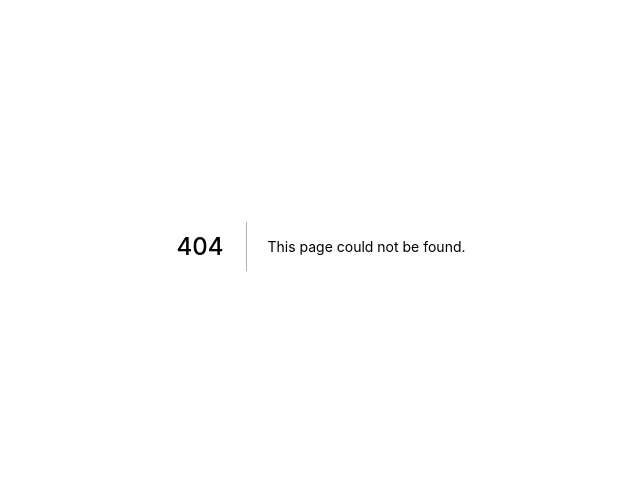
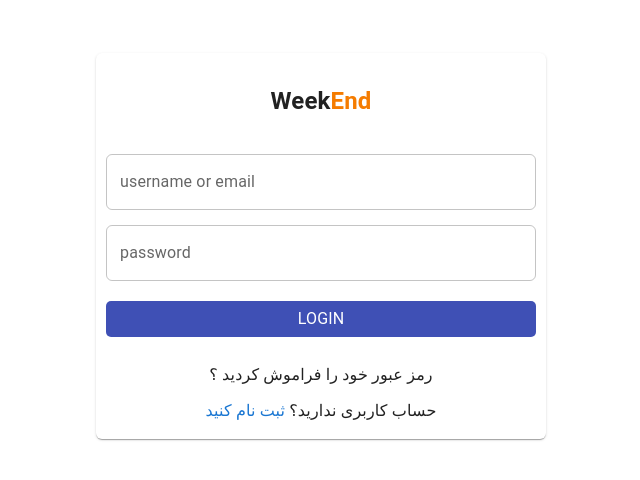
Before and after one commit to behrooz-arabzade/weekend, a Next.js app: page /login in a window 1280 px wide. Before the commit this address had no page. Shown: the part 154-634 px from the top of the page, without its empty margins (319-959 px from the left). Built offline with nearby package versions, Linux system fonts and the light colour scheme.

Commit message:
Done without api call

```diff
--- a/components/molecules/Login/Login.tsx
+++ b/components/molecules/Login/Login.tsx
@@ -1,12 +1,13 @@
-import React, { FC, MouseEventHandler, useState } from "react";
+import React, { FC, MouseEventHandler, useEffect, useState } from "react";
 
 import { Button, Card, TextField, Typography } from "@mui/material";
 
 //CSS(Style Sheets)
 import useLoginStyle from "./useStyle";
+import { useRouter } from "next/router";
 
 interface ILogin {
-  onSubmitClicked: (username: string, password: string) => void;
+  onLoginComplete: () => void;
   onRegisterClicked: () => void;
   onForgetPasswordClicked: () => void;
 }
@@ -17,23 +18,30 @@ interface IData {
 }
 
 const Login: FC<ILogin> = ({
-  onSubmitClicked,
+  onLoginComplete,
   onRegisterClicked,
   onForgetPasswordClicked,
 }) => {
   const { classes, cx } = useLoginStyle();
 
-  const [data, setData] = useState<IData>({
-    user: "",
-    password: "",
-  });
+  const [user, setUser] = useState<string>("");
+  const [password, setPassword] = useState<string>("");
+  const [loading, setLoading] = useState<Boolean>(false);
+  const [error, setError] = useState<string>("");
 
-  const cheangeHandler = (e: any) => {
-    setData({ ...data, [e.target.name]: e.target.value });
+  const router = useRouter();
+
+  const onUserChange = (e: any) => {
+    setUser(e.target.value);
+  };
+
+  const onPasswordChange = (e: any) => {
+    setPassword(e.target.value);
   };
 
   const submitHandler = () => {
-    onSubmitClicked(data.user, data.password);
+    // TODO Handle Login api here
+    setLoading(true)
   };
 
   const registerHandler = () => {
@@ -44,6 +52,12 @@ const Login: FC<ILogin> = ({
     onForgetPasswordClicked();
   };
 
+  useEffect(() => {
+    router.prefetch("/register")
+    router.prefetch("/forget-password")
+  }, [])
+
+
   return (
     <Card className={cx(classes.root)}>
       <Typography className={cx(classes.logo)}>
@@ -53,8 +67,8 @@ const Login: FC<ILogin> = ({
       </Typography>
       <TextField
         name="user"
-        onChange={cheangeHandler}
-        value={data.user}
+        onChange={onUserChange}
+        value={user}
         fullWidth
         className={cx(classes.user)}
         variant="outlined"
@@ -63,8 +77,8 @@ const Login: FC<ILogin> = ({
       <br />
       <TextField
         name="password"
-        onChange={cheangeHandler}
-        value={data.password}
+        onChange={onPasswordChange}
+        value={password}
         fullWidth
         type="password"
         variant="outlined"
@@ -72,10 +86,15 @@ const Login: FC<ILogin> = ({
       />
       <br />
       <div className={cx(classes.loginButton)}>
-        <Button onClick={submitHandler} className={cx(classes.colorButton)}>
+        <Button
+          disabled={loading}
+          onClick={submitHandler}
+          className={cx(classes.colorButton)}
+        >
           <Typography>Login</Typography>
         </Button>
       </div>
+      <Typography className={cx(classes.error)}>{error}</Typography>
       <div className={cx(classes.forgetButton)}>
         <Button onClick={forgetPasswordHandler} color="inherit">
           <Typography>رمز عبور خود را فراموش کردید ؟</Typography>
--- a/components/molecules/Login/useStyle.ts
+++ b/components/molecules/Login/useStyle.ts
@@ -2,36 +2,40 @@ import { makeStyles } from "tss-react/mui";
 
 const useLoginStyle = makeStyles()((theme) => ({
     root: {
-            padding:10,
-            width:"300px",
+        padding: 10,
+        width: "100%",
+        maxWidth: 450
     },
     logo: {
-        textAlign:"center",
+        textAlign: "center",
     },
-        spanLogo:{
-            color:theme.palette.baseColor,
+    spanLogo: {
+        color: theme.palette.baseColor,
     },
-        user:{
-            margin:"15px 0px  !important"
+    user: {
+        margin: "15px 0px  !important"
     },
-        loginButton:{
-            display:"flex",
-            justifyContent:"center",
-            margin:"20px 0px",
-            borderRadius:"5px",
-            background:"#3F50B5",
+    loginButton: {
+        display: "flex",
+        justifyContent: "center",
+        margin: "20px 0px",
+        borderRadius: "5px",
+        background: "#3F50B5",
     },
-        colorButton:{
-            color:"#fff",
-            width:"100%",
+    colorButton: {
+        color: "#fff",
+        width: "100%",
     },
-        forgetButton:{
-            display:"flex",
-            justifyContent:"center",
+    forgetButton: {
+        display: "flex",
+        justifyContent: "center",
     },
-        registerButton:{
-            display:"flex",
-            justifyContent:"center"
+    registerButton: {
+        display: "flex",
+        justifyContent: "center"
+    },
+    error: {
+        color: "red"
     }
 }
 ));
--- /dev/null
+++ b/pages/login/index.tsx
@@ -0,0 +1,34 @@
+import Login from "components/molecules/Login/Login";
+import type { NextPage } from "next";
+import { useRouter } from "next/router";
+import useLoginStyle from "./useStyle";
+
+const LoginPage: NextPage = () => {
+  const { classes, cx } = useLoginStyle();
+
+  const router = useRouter();
+
+  const handleLoginComplete = () => {
+    router.push("/feed")
+  }
+
+  const handleRegisterClicked = () => {
+    router.push("/register")
+  }
+
+  const handleForgetPasswordClicked = () => {
+    router.push("/forget-password")
+  }
+
+  return (
+    <div className={classes.root}>
+      <Login
+        onLoginComplete={handleLoginComplete}
+        onRegisterClicked={handleRegisterClicked}
+        onForgetPasswordClicked={handleForgetPasswordClicked}
+      />
+    </div>
+  );
+};
+
+export default LoginPage;
--- /dev/null
+++ b/pages/login/useStyle.ts
@@ -0,0 +1,14 @@
+import { makeStyles } from "tss-react/mui";
+
+const useLoginStyle = makeStyles()((theme) => ({
+    root: {
+        padding: 10,
+        width: "100vw",
+        height: "100vh",
+        display: "flex",
+        alignItems: "center",
+        justifyContent: "center"
+    },
+}
+));
+export default useLoginStyle;
--- a/stores/store.ts
+++ b/stores/store.ts
@@ -11,6 +11,7 @@ import {
 } from "redux-persist";
 import storage from "redux-persist/lib/storage";
 import templateSlice from "./slices/templateSlice/templateSlice";
+import uiSlice from './slices/uiSlice/uiSlice';
 
 const persistConfig = {
   key: "root",
@@ -21,6 +22,7 @@ const persistConfig = {
 // add all slices reducer in this reducer object
 const rootReducer = combineReducers({
   template: templateSlice,
+  // ui: uiSlice,
 });
 
 const persistedReducer = persistReducer(persistConfig, rootReducer);
@@ -37,3 +39,5 @@ export const store = configureStore({
 });
 
 export const persistor = persistStore(store);
+
+export type IRootState = ReturnType<typeof rootReducer>;
```
Also changed, not shown: pages/index.tsx (+10 -59 lines), stores/slices/uiSlice/uiSlice.ts (added, +22 -0 lines). Lines whose indentation alone changed are shown as unchanged.
